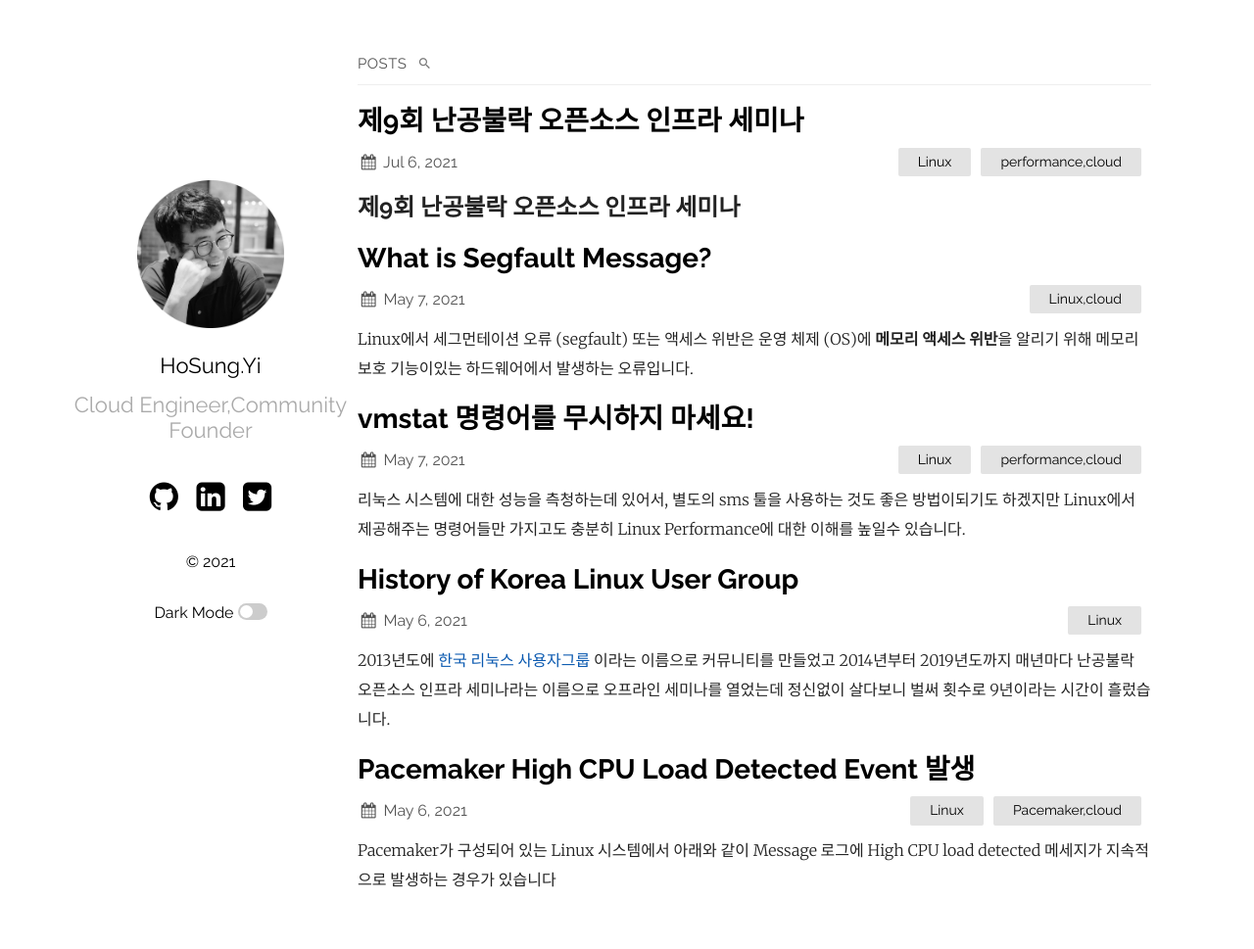
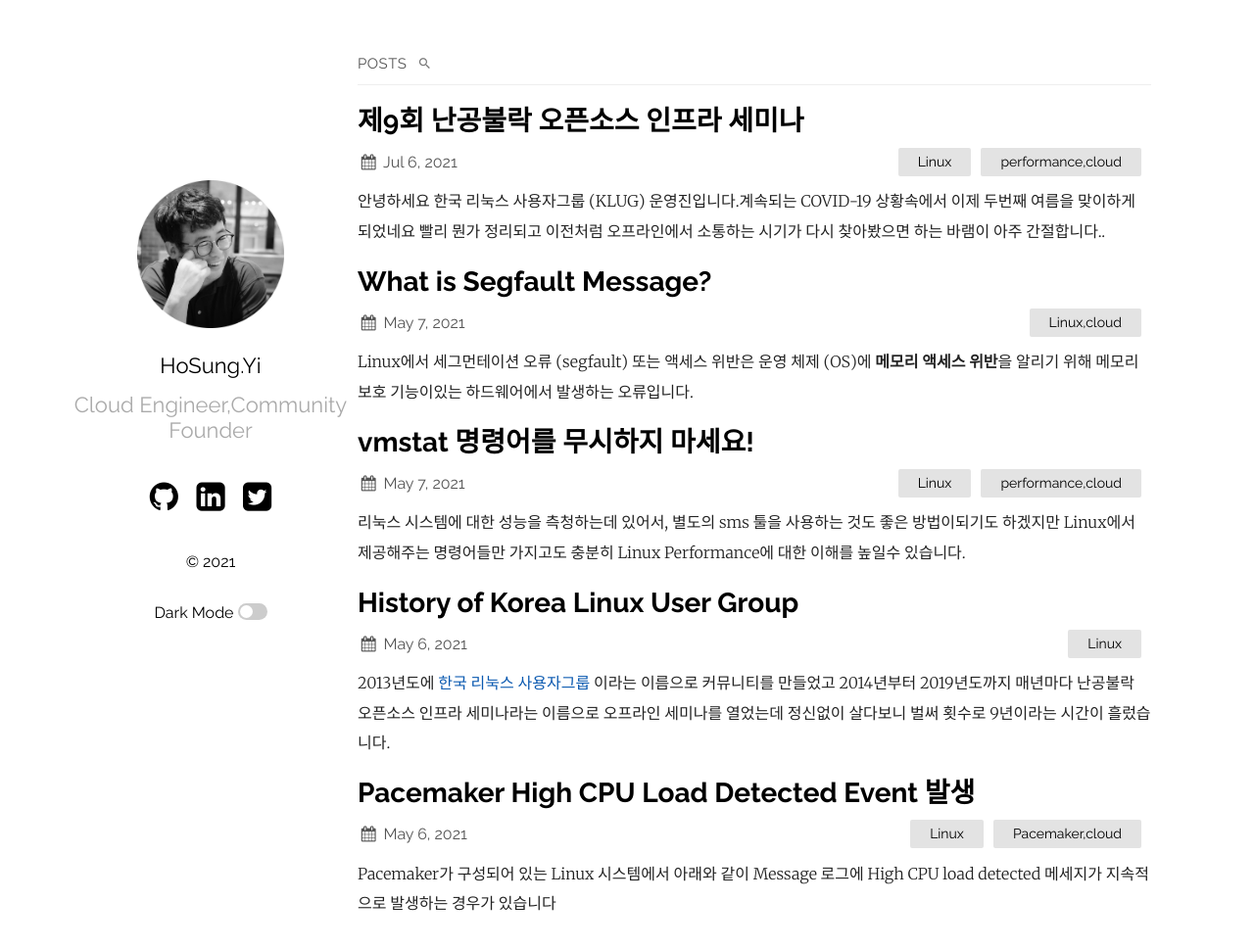
Before and after one commit to hslee77/hslee77.github.io, a Jekyll site: the page built from index.md, in a window 1280 px wide and 982 px high. Shown: the top 969 px of the window at 98% size. Built offline with Jekyll 4.4.1, drawn with Linux system fonts in a browser that asks for light colours.

Commit message:
9th Seminar

```diff
--- a/_posts/2021-07-23-OpenSource-Seminar.md
+++ b/_posts/2021-07-23-OpenSource-Seminar.md
@@ -4,9 +4,6 @@ title:  "제9회 난공불락 오픈소스 인프라 세미나"
 date:   2021-07-06 23:39:20 +0530
 categories: Linux performance,cloud
 ---
-
-## 제9회 난공불락 오픈소스 인프라 세미나
-
 안녕하세요 한국 리눅스 사용자그룹 (KLUG) 운영진입니다.계속되는 COVID-19 상황속에서 이제 두번째 여름을 맞이하게 되었네요 빨리 뭔가 정리되고 이전처럼 오프라인에서 소통하는 시기가 다시 찾아봤으면 하는 바램이 아주 간절합니다..
 
 작년에는 COVID-19 상황으로 인해서 세미나를 개최하지 못했는데 올해는 랜선으로 제9회 난공불락 오픈소스 인프라 세미나를 개최하게 되었습니다, 올해는 무엇보다도 어려운 상황에서 진행되는 세미나이기에 준비도 쉽지 않았지만 그래도 나름 의미있는 주제를 가지고 진행해 보려고 노력했으니 많은 참여부탁드리겠습니다.
```
